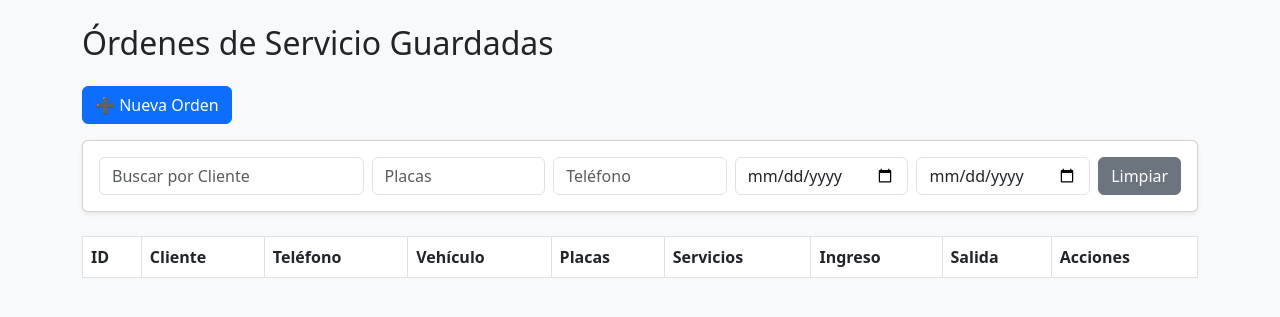
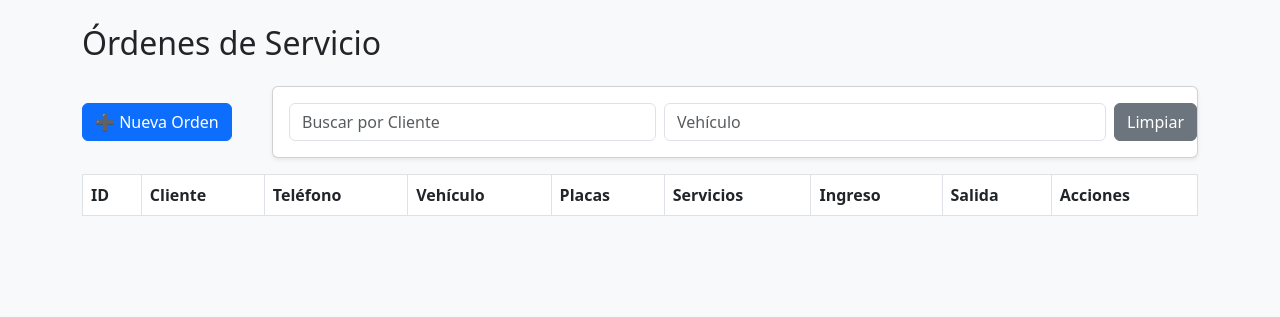
Before and after one commit to SebastianSosa22/SG_Performance, a Flask app: page / in a window 1280 px wide. Shown: the top 317 px of the page. Run offline with Flask 3, Linux system fonts and the light colour scheme; data that the repository does not hold is empty; parts of the project's set-up code (start-up, migrations or seed data) failed here and were passed over.

Commit message:
Update barra de navegacion

```diff
--- a/templates/lista_ordenes.html
+++ b/templates/lista_ordenes.html
@@ -10,33 +10,38 @@
 
 <body class="bg-light p-4">
     <div class="container">
-        <h2 class="mb-4">Órdenes de Servicio Guardadas</h2>
+        <h2 class="mb-4">Órdenes de Servicio</h2>
+        <div class="row align-items-center">
+            <div class="col-2">
                 <a href="{{ url_for('orden') }}" class="btn btn-primary mb-3">➕ Nueva Orden</a>
-
+            </div>
+            <div class="col-10">
                 <!-- Barra de búsqueda avanzada -->
-        <div class="card mb-4 shadow-sm">
+                <div class="card mb-3 shadow-sm">
                     <div class="card-body">
                         <form id="searchForm" class="row g-2">
-                    <div class="col-md-3">
-                        <input type="text" class="form-control" id="buscarCliente" placeholder="Buscar por Cliente">
+                            <div class="col-md-5">
+                                <input type="text" class="form-control" id="buscarCliente"
+                                    placeholder="Buscar por Cliente">
                             </div>
-                    <div class="col-md-2">
-                        <input type="text" class="form-control" id="buscarPlacas" placeholder="Placas">
+                            <div class="col-md-6">
+                                <input type="text" class="form-control" id="buscarVehiculo" placeholder="Vehículo">
                             </div>
-                    <div class="col-md-2">
-                        <input type="text" class="form-control" id="buscarTelefono" placeholder="Teléfono">
-                    </div>
-                    <div class="col-md-2">
+                            <!-- <div class="col-md-2">
                                 <input type="date" class="form-control" id="buscarIngreso">
                             </div>
                             <div class="col-md-2">
                                 <input type="date" class="form-control" id="buscarSalida">
-                    </div>
+                            </div> -->
                             <div class="col-md-1 d-grid">
-                        <button type="button" class="btn btn-secondary" onclick="limpiarFiltros()">Limpiar</button>
+                                <button type="button" class="btn btn-secondary"
+                                    onclick="limpiarFiltros()">Limpiar</button>
                             </div>
                         </form>
                     </div>
+                </div>
+            </div>
+
         </div>
 
         <!-- Tabla -->
@@ -97,13 +102,13 @@
         function filtrarTabla() {
             const cliente = document.getElementById('buscarCliente').value.toLowerCase();
             const placas = document.getElementById('buscarPlacas').value.toLowerCase();
-            const telefono = document.getElementById('buscarTelefono').value.toLowerCase();
+            const vehiculo = document.getElementById('buscarVehiculo').value.toLowerCase();
             const ingreso = document.getElementById('buscarIngreso').value;
             const salida = document.getElementById('buscarSalida').value;
 
             rows.forEach(row => {
                 const cCliente = row.cells[1].textContent.toLowerCase();
-                const cTelefono = row.cells[2].textContent.toLowerCase();
+                const cVehiculo = row.cells[3].textContent.toLowerCase();
                 const cPlacas = row.cells[4].textContent.toLowerCase();
                 const cIngreso = row.cells[6].textContent;
                 const cSalida = row.cells[7].textContent;
@@ -112,7 +117,7 @@
 
                 if (cliente && !cCliente.includes(cliente)) mostrar = false;
                 if (placas && !cPlacas.includes(placas)) mostrar = false;
-                if (telefono && !cTelefono.includes(telefono)) mostrar = false;
+                if (vehiculo && !cVehiculo.includes(vehiculo)) mostrar = false;
                 if (ingreso && !cIngreso.includes(ingreso)) mostrar = false;
                 if (salida && !cSalida.includes(salida)) mostrar = false;
 
```
Lines whose indentation alone changed are shown as unchanged.
